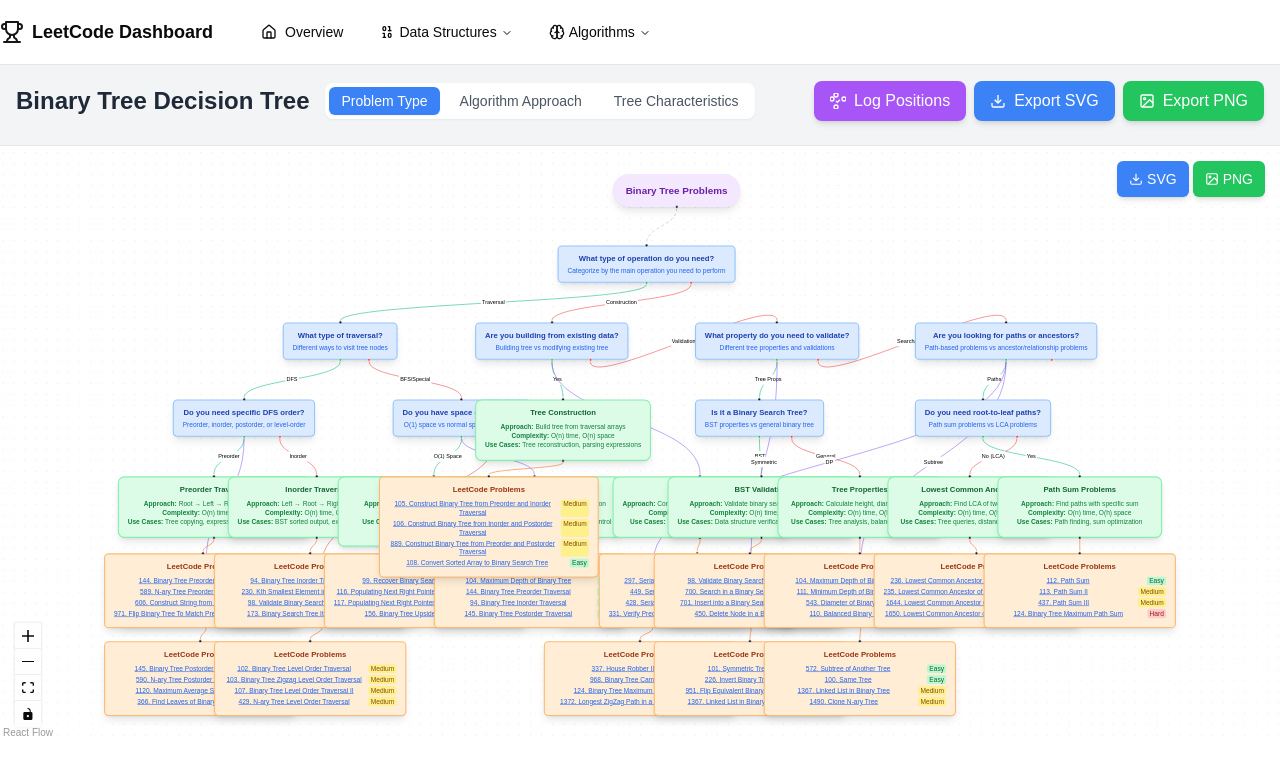
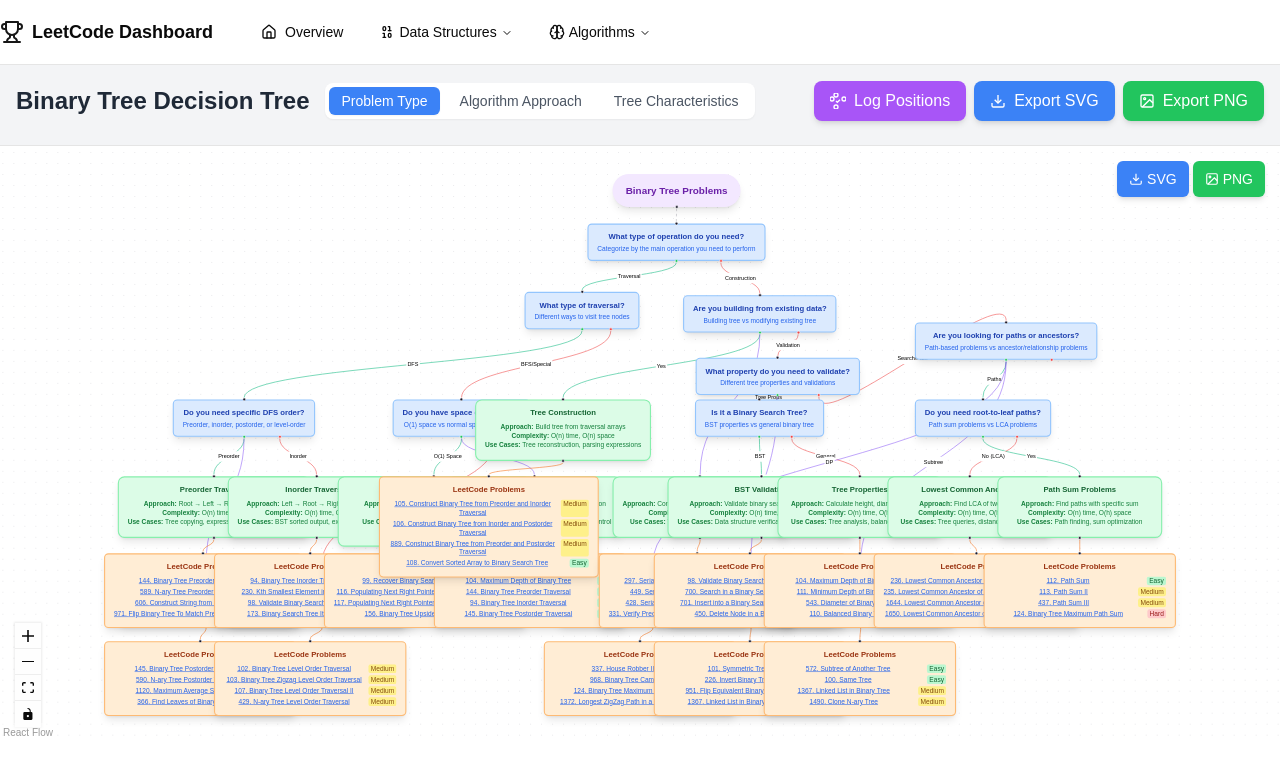
Before and after one commit to Windsooon/codepro, a Next.js app: page /tree in a window 1280 px wide. Shown: the top 774 px of the page. Built offline with nearby package versions, Linux system fonts and the light colour scheme.

Commit message:
Adjust node positions in tree problem type decision flow
Co-authored-by: wiwindson <wiwindson@gmail.com>

```diff
--- a/app/tree/page.tsx
+++ b/app/tree/page.tsx
@@ -290,7 +290,7 @@ const problemTypeData = {
     {
       id: 'operation-type',
       type: 'decision',
-      position: { x: 800, y: 180 }, // Adjusted for center alignment with wider decision node
+      position: { x: 854.3913455114823, y: 140.11301329157968 },
       data: {
         label: 'What type of operation do you need?',
         tooltip: 'Categorize by the main operation you need to perform'
@@ -301,7 +301,7 @@ const problemTypeData = {
     {
       id: 'traversal-type',
       type: 'decision',
-      position: { x: 300, y: 320 }, // Adjusted for center alignment
+      position: { x: 739.9655503595454, y: 264.3999579215959 },
       data: {
         label: 'What type of traversal?',
         tooltip: 'Different ways to visit tree nodes'
@@ -312,7 +312,7 @@ const problemTypeData = {
     {
       id: 'construction-type',
       type: 'decision',
-      position: { x: 650, y: 320 }, // Adjusted for center alignment
+      position: { x: 1028.3220254465323, y: 270.443440756205 },
       data: {
         label: 'Are you building from existing data?',
         tooltip: 'Building tree vs modifying existing tree'
@@ -323,7 +323,7 @@ const problemTypeData = {
     {
       id: 'validation-type',
       type: 'decision',
-      position: { x: 1050, y: 320 }, // Adjusted for center alignment
+      position: { x: 1051.2086965669218, y: 384.0609180468569 },
       data: {
         label: 'What property do you need to validate?',
         tooltip: 'Different tree properties and validations'
```
